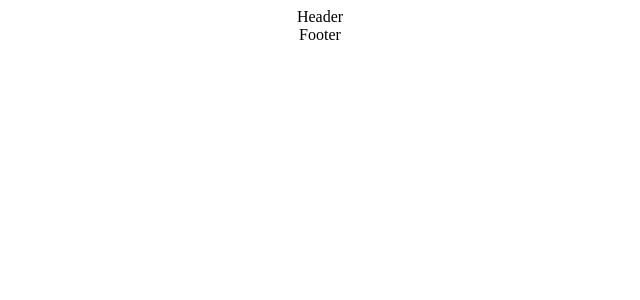
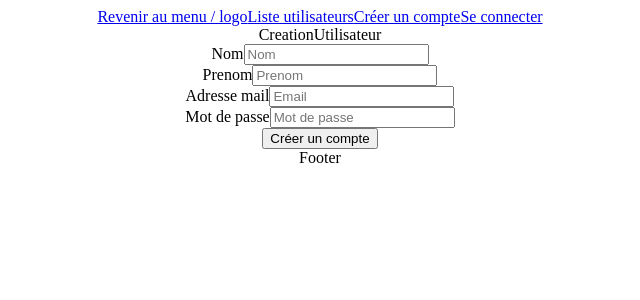
Before and after one commit to MaximeBeernaert/tp-jeux, a React (Create React App) app: page /signin in a window 1280 px wide. Before the commit this address had no page. Shown: the top 300 px of the page, without its empty margins (320-960 px from the left). Built offline with nearby package versions, Linux system fonts and the light colour scheme.

Commit message:
utilisateurs-crud

```diff
--- a/src/App.js
+++ b/src/App.js
@@ -5,6 +5,10 @@ import './App.css';
 import Header from './Components/Body/Header';
 import Footer from './Components/Body/Footer';
 import MenuNonConnecte from './Components/Body/MenuNonConnecte';
+
+import ConnexionUtilisateur from './Components/Connexion/ConnexionUtilisateur';
+import CreationUtilisateur from './Components/Connexion/CreationUtilisateur';
+import ListeUtilisateurs from './Components/Connexion/ListeUtilisateurs';
 
 
 function App() {
@@ -19,7 +23,12 @@ function App() {
           <Route path="/" element={<MenuNonConnecte/>} />
 
           {/* CONNEXION / INSCRIPTION */}
-          <Route path="/connexion" element={<MenuNonConnecte/>} />
+          <Route path="/login" element={<ConnexionUtilisateur/>} />
+          <Route path="/signin" element={<CreationUtilisateur/>} />
+
+          {/* VOIR LES UTILISATEURS (MENU ADMIN, à retirer en production) */}
+          <Route path="/users" element={<ListeUtilisateurs/>} />
+
       </Routes>
 
 
--- a/src/Components/Body/Header.jsx
+++ b/src/Components/Body/Header.jsx
@@ -1,7 +1,16 @@
 import React from 'react'
+
+import { Link } from 'react-router-dom'
 
 export default function Header() {
   return (
-    <div>Header</div>
+    <header>
+        <div className='header-link'>
+            <Link className="header-link-menu" to="/">Revenir au menu / logo</Link>
+            <Link className="header-link-users" to="/users">Liste utilisateurs</Link>
+            <Link className="header-link-login" to="/signin">Créer un compte</Link>
+            <Link className="header-link-signin" to="/login">Se connecter</Link>
+        </div>
+    </header>
   )
 }
--- a/src/Components/Body/MenuNonConnecte.jsx
+++ b/src/Components/Body/MenuNonConnecte.jsx
@@ -1,7 +1,10 @@
 import React from 'react'
+import { Link } from 'react-router-dom';
 
 export default function MenuNonConnecte() {
-  return (
-    <div>MenuNonConnecte</div>
+    return (
+    <div className='header'>
+        Menu Principal
+    </div>
   )
 }
--- /dev/null
+++ b/src/Components/Connexion/ConnexionUtilisateur.jsx
@@ -0,0 +1,34 @@
+import React, { useEffect, useState } from 'react'
+import axios from 'axios';
+
+export default function ConnexionUtilisateur() {
+    let url = "http://localhost:3001/api/utilisateurs/connexion/";
+
+  return (
+    <div className='connexion-utilisateur'>
+        ConnexionUtilisateur
+        <form className='connexion-utilisateur-form' method="POST" onSubmit={ (e) => {
+            e.preventDefault();
+            let params = document.getElementById("connexion-utilisateur-form-email-input").value + "/" + document.getElementById("connexion-utilisateur-form-mdp-input").value;
+            axios.get(url + params)
+                .then(res => {
+                    localStorage.setItem('user', JSON.stringify(res.data.user.idU))
+                })
+                .catch(err => console.error(err))
+            ;
+        }}>
+            <div className='connexion-utilisateur-form-email'>
+                <label htmlFor='email'>Adresse mail</label>
+                <input type='text' name='email' id='connexion-utilisateur-form-email-input' />
+            </div>
+            <div className='connexion-utilisateur-form-mdp'>
+                <label htmlFor='mdp'>Mot de passe</label>
+                <input type='password' name='mdp' id='connexion-utilisateur-form-mdp-input' />
+            </div>
+            <div className='connexion-utilisateur-form-submit'>
+                <input type='submit' value='Se connecter' />
+            </div>
+        </form>
+    </div>
+  )
+}
--- /dev/null
+++ b/src/Components/Connexion/CreationUtilisateur.jsx
@@ -0,0 +1,48 @@
+import React from 'react'
+import axios from 'axios';
+
+
+export default function CreationUtilisateur() {
+  let url = "http://localhost:3001/api/utilisateurs/create";
+  return (
+    <div>
+      CreationUtilisateur
+      <div className='creation-utilisateur'>
+        <form className='creation-utilsateur-form' method="POST" onSubmit={ (e) => {
+            e.preventDefault()
+            axios.post(url,
+                {
+                  "nomU": document.getElementById("creation-utilisateur-form-nomU").value,
+                  "prenomU": document.getElementById("creation-utilisateur-form-prenomU").value,
+                  "mailU": document.getElementById("creation-utilisateur-form-emailU").value,
+                  "mdpU": document.getElementById("creation-utilisateur-form-mdpU").value
+                }
+              ).then(res => {
+                window.location.href = "/login";
+              })
+              .catch(err => console.error(err));
+          }}>
+            <div className='creation-utilisateur-form-nom'>
+                <label htmlFor='nom'>Nom</label>
+                <input id="creation-utilisateur-form-nomU" className='creation-utilisateur-form-nom-input' type='text' placeholder='Nom'/>
+            </div>
+            <div className='creation-utilisateur-form-prenom'>
+                <label htmlFor='prenom'>Prenom</label>
+                <input id="creation-utilisateur-form-prenomU" className='creation-utilisateur-form-prenom-input' type='text' placeholder='Prenom'/>
+            </div>
+            <div className='creation-utilisateur-form-email'>
+                <label htmlFor='email'>Adresse mail</label>
+                <input id="creation-utilisateur-form-emailU" className='creation-utilisateur-form-email-input' type='text' placeholder='Email'/>
+            </div>
+            <div className='creation-utilisateur-form-mdp'>
+                <label htmlFor='mdp'>Mot de passe</label>
+                <input id="creation-utilisateur-form-mdpU" className='creation-utilisateur-form-mdp-input' type='text' placeholder='Mot de passe'/>
+            </div>
+            <div className='creation-utilisateur-form-submit'>
+                <input className='creation-utilisateur-form-submit-input' type='submit' value='Créer un compte'/>
+            </div>
+        </form>
+      </div>
+    </div>
+  )
+}
--- /dev/null
+++ b/src/Components/Connexion/ListeUtilisateurs.jsx
@@ -0,0 +1,48 @@
+import React, { useEffect, useState }  from 'react'
+import axios from 'axios';
+
+export default function ListeUtilisateurs() {
+    const [utilisateurs, setUtilisateurs] = useState([]);
+    let url = "http://localhost:3001/api/utilisateurs/";
+
+    useEffect(() => {
+        const fetchUsers= () => {
+            axios.get(url)
+              .then(res => {
+                setUtilisateurs(res.data);
+              })
+              .catch(err => console.error(err));
+          };
+        fetchUsers();
+      }, [url]);
+
+  return (
+    <div className='liste-utilisateurs'>
+        Utilisateurs existants :
+        {utilisateurs.map(
+          (utilisateur,i) =>
+            <div className='liste-utilisateurs-utilisateur'>
+                <div className='liste-utilisateurs-utilisateur-nom'>
+                    {utilisateur.nomU}
+                </div>
+                <div className='liste-utilisateurs-utilisateur-prenom'>
+                    {utilisateur.prenomU}
+                </div>
+                <div className='liste-utilisateurs-utilisateur-email'>
+                    {utilisateur.emailU}
+                </div>
+                <div className='liste-utilisateurs-utilisateur-delete'>
+                    <input type="button" value="Supprimer" onClick={() => {
+                        axios.delete(url + 'delete/' + utilisateur.idU)
+                          .then(res => {
+                            window.location.href = "/users";
+
+                          })
+                          .catch(err => console.error(err));
+                    }}/>
+                </div>
+            </div>
+        )}
+    </div>
+  )
+}
```
Also changed, not shown: serveurAPI.js (+7 -9 lines), src/Components/Connexion/DeconnexionUtilisateur.jsx (added, +13 -0 lines), src/Components/Connexion/Connexion.jsx (deleted), src/Components/Connexion/Inscription.jsx (deleted).
